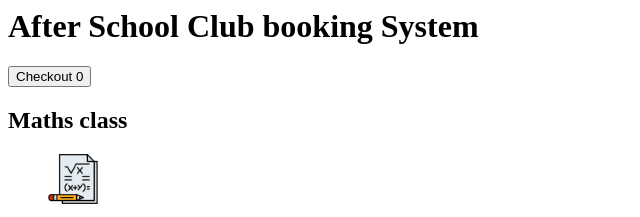
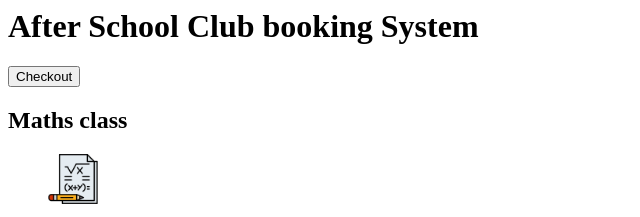
Before and after one commit to leonrm1325/CW1, a plain HTML site: page CW1.html in a window 1280 px wide. Shown: the top 217 px of the page, 0-640 px from the left. Drawn offline with nearby package versions, Linux system fonts and the light colour scheme.

Commit message:
basket updating

```diff
--- a/CW1.html
+++ b/CW1.html
@@ -43,6 +43,7 @@
                         if (product.availability > 0) {
                         this.basket.push(product.id);
                         product.availability--;
+                        console.log("Added product to basket:", product.id);
                         } else {
                         alert("Out of stock");
                         }
@@ -50,7 +51,7 @@
                 },
                 computed:{
                     basketItemCount:function(){
-                        return this.basket.length;
+                        return this.basket.length || "";
                     }
                 }
             });
```
